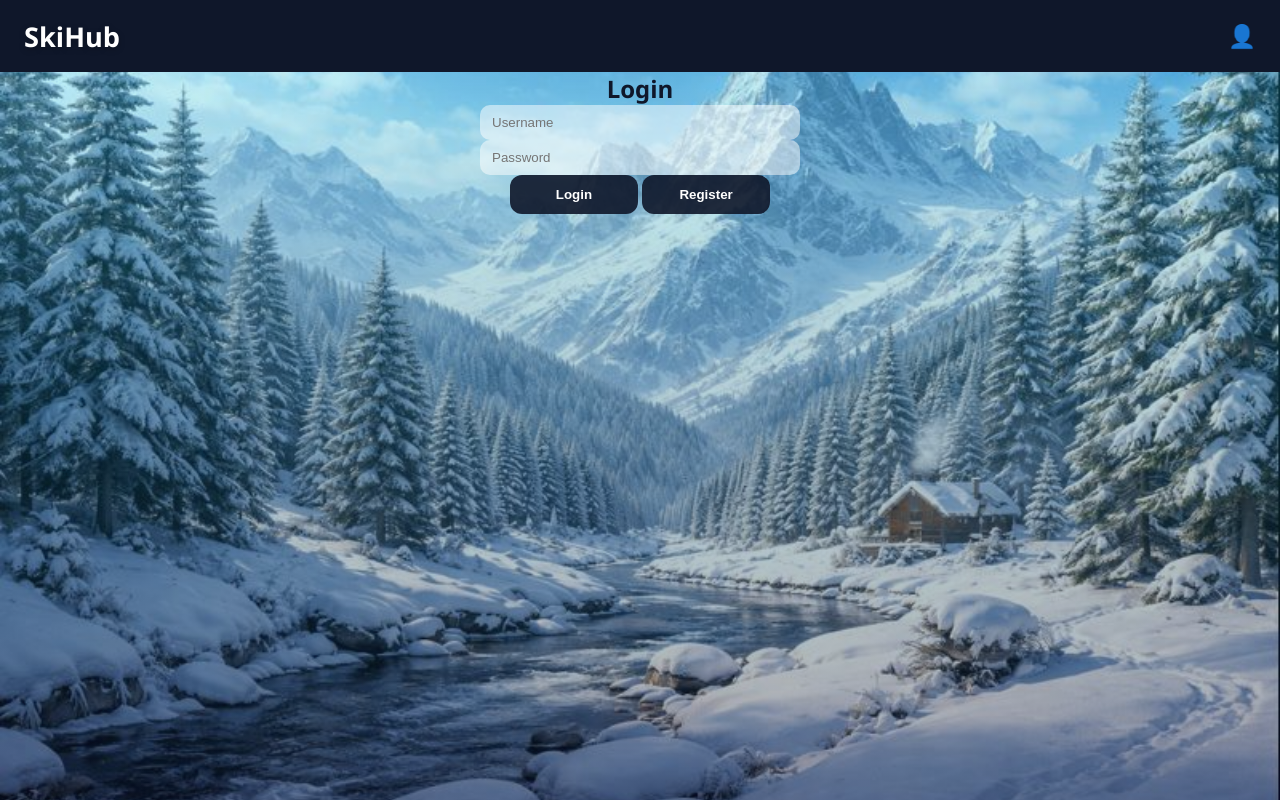
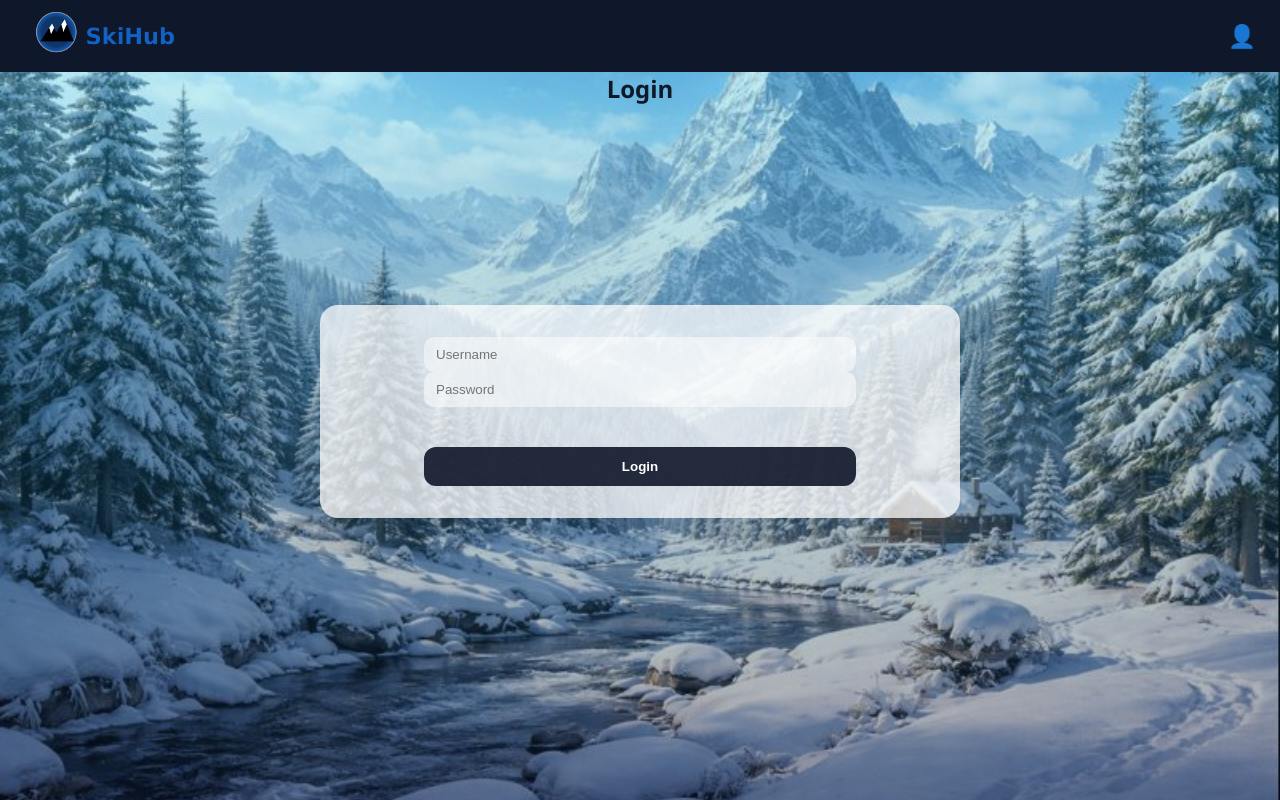
Before and after one commit to PasqualinaErrico27/SkiHub, a Python web app: template templates/login.html in a window 1280 px wide. Run offline with Jinja, Linux system fonts and the light colour scheme; the template is opened without the code that fills it, so the values that code supplies are empty.

Commit message:
Add files via upload

```diff
--- a/app.py
+++ b/app.py
@@ -36,7 +36,7 @@ def index():
     name = request.args.get("name")
     region = request.args.get("region")
     order = request.args.get("order")
-
+#query filtri
     if name:
         query = query.filter(Resort.name.ilike(f"%{name}%"))
 
@@ -47,11 +47,11 @@ def index():
         query = query.order_by(Resort.name)
     elif order == "altitude":
         query = query.order_by(Resort.altitude_max.desc())
-
+#query tutto
     resorts = query.all()
 
     return render_template("index.html", resorts=resorts)
 
 if __name__ == "__main__":
 
-    app.run(port=4000, debug=True)
+    app.run(port=3000, debug=False)
--- a/static/css/style.css
+++ b/static/css/style.css
@@ -1,7 +1,7 @@
 :root {
     --bg-image: url("/static/img/mountain-bg.png");
     --bg-main: #16DCF7;
-    --bg-soft: rgba(255,255,255,0.18);
+    --bg-soft: rgba(255,255,255,0.75);
     --bg-card: rgba(255,255,255,0.25);
     --border-soft: rgba(0,0,0,0.25);
     --text-main: #0f172a;
@@ -93,8 +93,18 @@ header h1 {
     font-size: 0.9rem;
     opacity: 0.9;
 }
+.login-card{
+    max-width: 50%;
+    max-height: 100%;
+    margin: auto;
+    background: var(--bg-soft);
+    padding: 32px;
+    border-radius: 18px;
+    text-align: center;
+    margin-top: 200px;
+}
 .login-form input {
-    width: 25%;
+    width: 75%;
     padding: 10px 12px;
     border-radius: 10px;
     border: none;
@@ -102,7 +112,7 @@ header h1 {
     background: rgba(255,255,255,0.5);
 }
 .login-form button {
-    width: 10%;
+    width: 75%;
     padding: 12px;
     border-radius: 12px;
     border: none;
@@ -110,11 +120,12 @@ header h1 {
     cursor: pointer;
     background: rgba(15,23,42,0.9);
     color: white;
+    margin-top: 40px;
 }
 
 .filter-group input,
 .filter-group select {
-    width: 50%;
+    width: 100%;
     padding: 10px 12px;
     border-radius: 10px;
     border: none;
@@ -158,10 +169,20 @@ header h1 {
     -webkit-backdrop-filter: blur(12px);
 }
 
+.resort-card:link{
+    text-decoration: none;
+    color: #2563eb;
+}
+.resort-card:visited{
+    text-decoration: none;
+    color: #2563eb;
+}
 
 .resort-card:hover {
     transform: translateY(-4px);
     box-shadow: 0 8px 20px rgba(0,0,0,0.2);
+    text-decoration: none;
+    color: #0f172a;
 }
 
 header h1,
@@ -548,6 +569,7 @@ header h1,
     border-radius: 18px;
     background: var(--bg-soft);
     margin-bottom: 40px;
+    margin-top: 40px;
 }
 
 .hero-text h2 {
@@ -622,6 +644,7 @@ header h1,
     padding: 32px;
     border-radius: 18px;
     text-align: center;
+    margin-top: 40px;
 }
 
 .booking-form {
@@ -648,7 +671,6 @@ header h1,
     font-weight: 600;
     cursor: pointer;
 }
-
 /* ================= MODIFICA COMPRENSORIO ================= */
 
 .edit-resort {
--- a/templates/base.html
+++ b/templates/base.html
@@ -4,12 +4,13 @@
     <meta charset="UTF-8">
     <title>{% block title %}SkiHub{% endblock %}</title>
     <link rel="stylesheet" href="{{ url_for('static', filename='css/style.css') }}">
+    <link rel="shortcut icon" href="{{ url_for('static', filename='img/SkiHub_v3.ico') }}">
 </head>
 <body>
 
 <header class="main-header">
     <h1 class="logo">
-        <a href="{{ url_for('index') }}">SkiHub</a>
+        <a href="{{ url_for('index') }}"><img src="{{ url_for('static',filename='img/SkiHub_logo_v3.png') }}" alt="" width="14%"></a>
     </h1>
 
     <div class="profile-menu">
--- a/templates/index.html
+++ b/templates/index.html
@@ -57,10 +57,10 @@
                 <a href="{{ url_for('resort.resort_detail', resort_id=resort.id) }}">
                 <div class="resort-card">
                     <h3>{{ resort.name }}</h3>
-                    <p>📍 {{ resort.region }} – {{ resort.country }}</p>
+                    <p>📍 {{ resort.region }}</p>
                     <p>⛰ {{ resort.altitude_min }} – {{ resort.altitude_max }} m</p>
-                    <p>🚡 {{ resort.lifts|length }} impianti</p>
-                    <p>🎿 {{ resort.slopes|length }} piste</p>
+                    <p>🚡 {{ resort.lifts|length }} Impianti</p>
+                    <p>🎿 {{ resort.slopes|length }} Piste</p>
                 </div>
                 </a>
             {% else %}
--- a/templates/login.html
+++ b/templates/login.html
@@ -5,13 +5,15 @@
 {% block content %}
     <center>
         <h2>Login</h2>
+        <div class="login-card">
             <div class="login-form">
+
                 <label for="username"></label><input type="text" id="username" placeholder="Username"><br>
                 <label for="password"></label><input type="password" id="password" placeholder="Password"><br>
+
                 <button id="loginBtn">Login</button>
-    <a href = {{ url_for('register.register') }}><button id="registerBtn">Register</button></a>
                 <p id="error" style="color:red;"></p>
-
+            </div>
         </div>
     </center>
     <script>
--- a/templates/profile.html
+++ b/templates/profile.html
@@ -55,7 +55,7 @@
                 {% for p in purchases %}
                     <li class="booking-card">
                         <div>
-                            <strong>{{ p.resort_id.name }}</strong>
+                            <h1>{{ p.resort_id.name }}</h1>
                             <br> {{ p.datefrom.strftime('%d/%m/%Y') }} → {{ p.dateto.strftime('%d/%m/%Y') }}
                         </div>
                         <div class="booking-actions"> <span>€{{ p.amount }}</span>
--- a/templates/register.html
+++ b/templates/register.html
@@ -5,7 +5,8 @@
 {% block content %}
     <h2>Registrati</h2>
 
-<div id="registerSection"><h1></h1>
+    <div class="login-form"><h1></h1>
+        <center>
             <label for="username"></label><input type="text" id="username" placeholder="Username"><br>
             <label for="email"></label><input type="email" id="email" placeholder="Email"><br>
             <label for="firstName"></label><input type="text" id="firstName" placeholder="First Name"><br>
@@ -14,6 +15,7 @@
             <label for="password"></label><input type="password" id="password" placeholder="Password"><br>
             <label for="confirmPassword"></label><input type="password" id="confirmPassword" placeholder="Confirm Password"><br>
             <button id="registerBtn">Registrati</button>
+        </center>
     </div>
 
     <script>
```
Also changed, not shown: dbModels/User.py (line endings or trailing spaces), static/img/SkiHub_logo_v3.png (added), static/img/SkiHub_v3.ico (added). Lines whose indentation alone changed are shown as unchanged.
